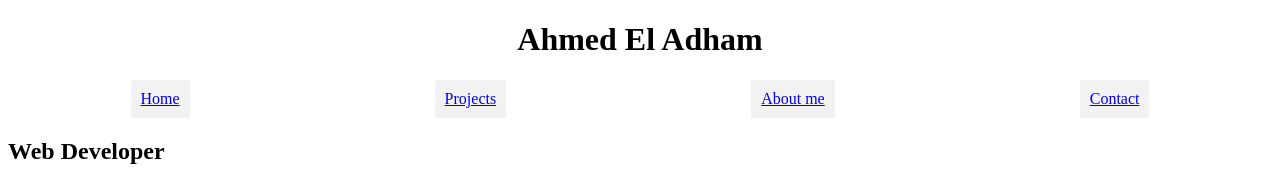
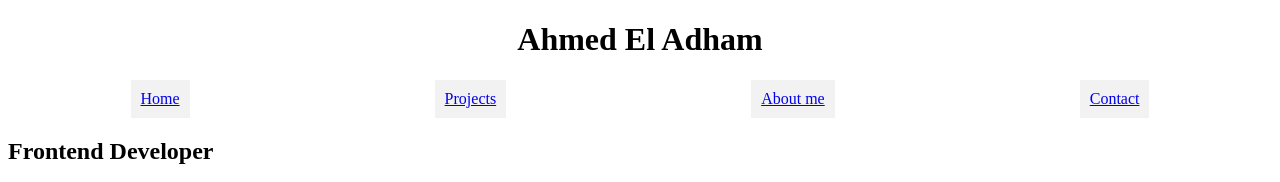
Before and after one commit to AhmedAdham211/Sprints-Tasks, a plain HTML site: page My project/index.html in a window 1280 px wide. Shown: the top 182 px of the page. Drawn offline with Linux system fonts and the light colour scheme.

Commit message:
change from branch B

```diff
--- a/My project/index.html
+++ b/My project/index.html
@@ -19,7 +19,7 @@
         </nav>
     </header>
     <main>
-        <h2>Web Developer</h2>
+        <h2>Frontend Developer</h2>
         <table>
             <thead>
                 <tr>
```
